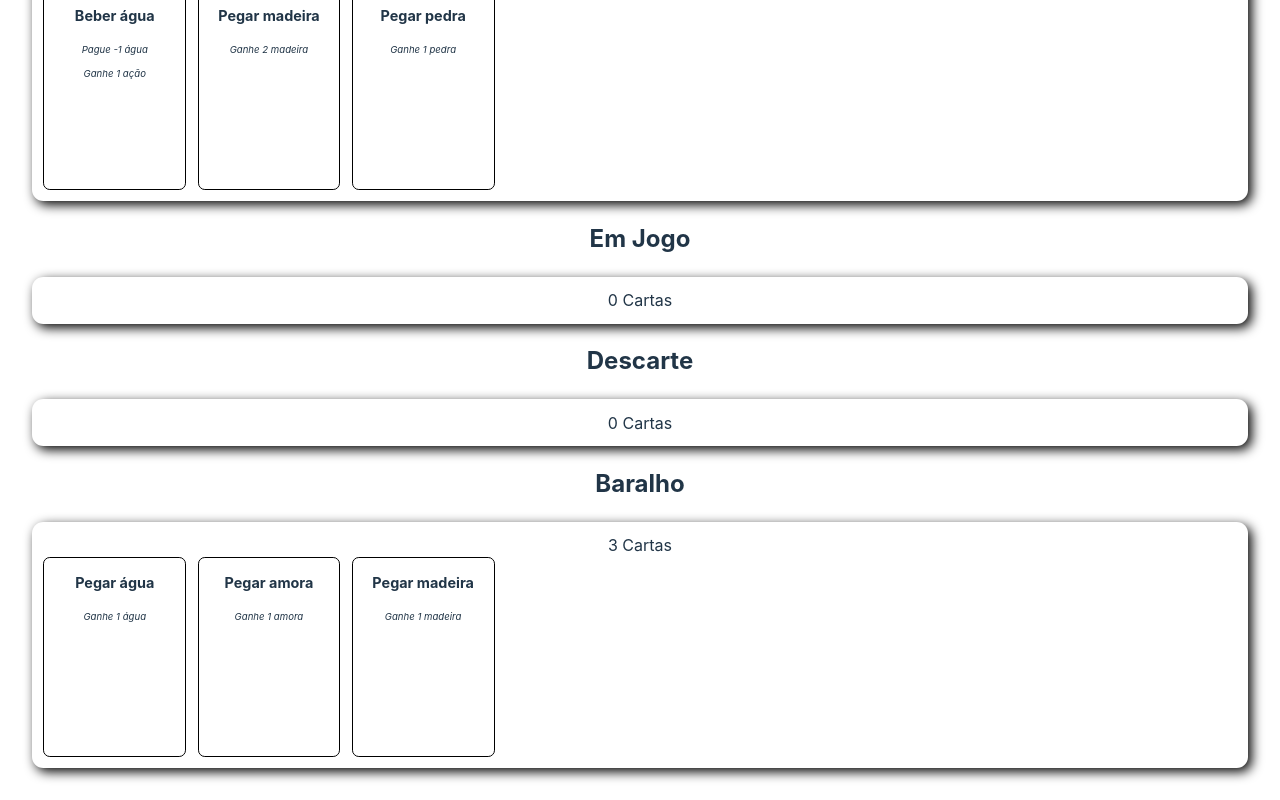
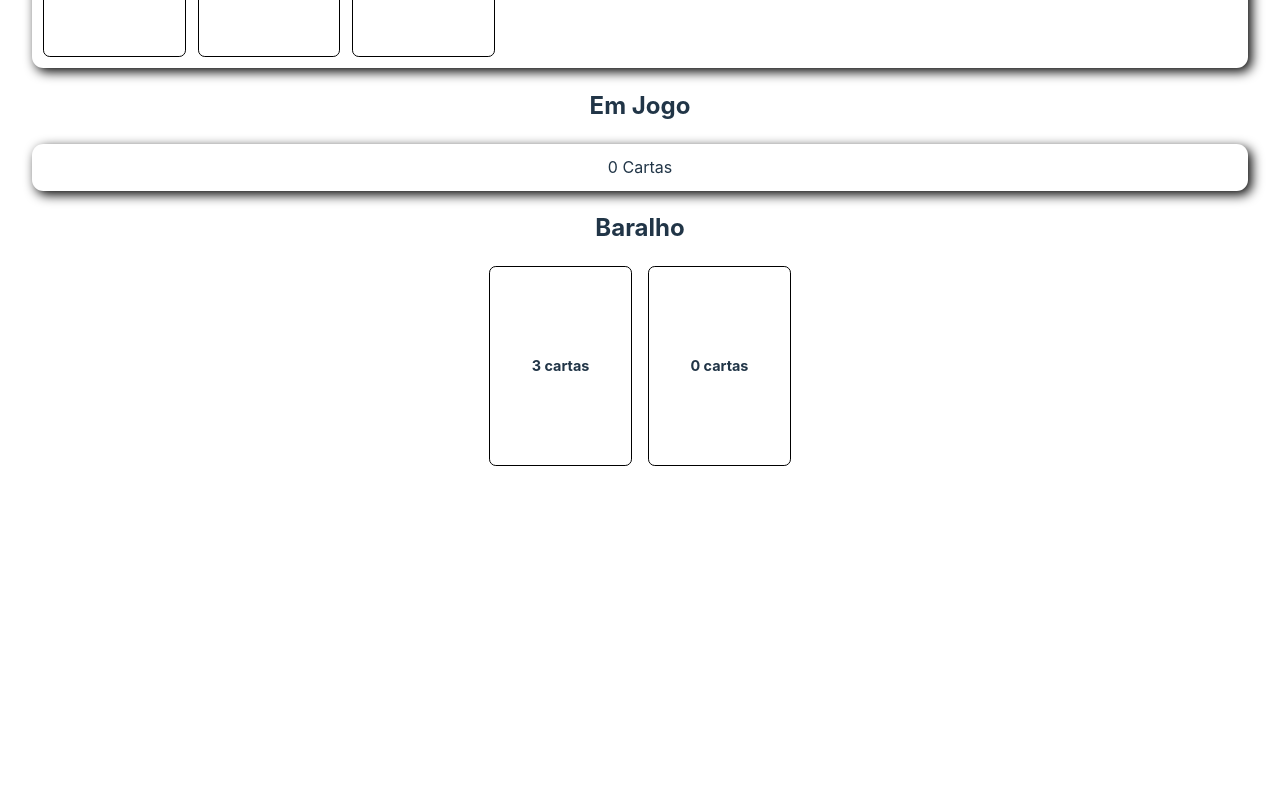
Before and after one commit to ufjf-gamelab/craft-cards, a React (Vite) app: page / in a window 1280 px wide. Shown: the part 1111-1911 px from the top of the page. After the commit the page ends 1609 px from the top, so only its background shows below. Built offline with nearby package versions, Linux system fonts and the light colour scheme.

Commit message:
adiciona descarte

```diff
--- a/src/App.css
+++ b/src/App.css
@@ -41,3 +41,14 @@
 .read-the-docs {
   color: #888;
 }
+
+.baralho-container{
+  display: flex;
+  justify-content: center;
+  gap: 1em;
+}
+
+.baralho-container > *{
+  zoom: 0.6;
+  box-shadow: 0.5em 0.5em 0 white;
+}
--- a/src/App.tsx
+++ b/src/App.tsx
@@ -6,6 +6,7 @@ import ListaDeCartas from "./ListaDeCartas.tsx";
 import {CartaType,GAME_INITIAL} from "./data/cartas.ts";
 import { GameActions, gameReducer, setupNewGame } from "./Game.ts";
 import Baralho from "./Baralho.tsx";
+import Descarte from "./Descarte.tsx";
 
 
 
@@ -40,8 +41,13 @@ function App() {
       <button onClick={diminuiAcao}>Diminui Ação</button>
       <button onClick={passarTurno}>Passar Turno</button>
       <ListaDeRecursos recursos={game.recursos} />
+
       <h2>Baralho da Oferta</h2>
-      <Baralho cartas={game.baralhoDaOferta}/>
+      <div className="baralho-container">
+        <Baralho cartas={game.baralhoDaOferta}/>
+        <Descarte cartas={game.descarteDaOferta}/>
+      </div>
+
       <h2>Oferta</h2>
       <ListaDeCartas>
         {game.oferta.map((item) => (
@@ -89,26 +95,11 @@ function App() {
           />
         ))}
       </ListaDeCartas>
-      <h2>Descarte</h2>
-      <ListaDeCartas>
-        {game.descarte.map((item) => (
-          <Carta
-            key={item.id}
-            carta={item}
-            onCartaClick={() => {}}
-          />
-        ))}
-      </ListaDeCartas>
       <h2>Baralho</h2>
-      <ListaDeCartas>
-        {game.baralho.map((item) => (
-          <Carta
-            key={item.id}
-            carta={item}
-            onCartaClick={() => {}}
-          />
-        ))}
-      </ListaDeCartas>
+      <div className="baralho-container">
+        <Baralho cartas={game.baralho}/>
+        <Descarte cartas={game.descarte}/>
+      </div>
     </>
   );
 }
--- /dev/null
+++ b/src/Descarte.css
@@ -0,0 +1,15 @@
+.descarte {
+  display: grid;
+  place-items: center;
+  border: 2px solid light-dark(black, white);
+  padding: 3mm;
+  height: 88mm;
+  width: 63mm;
+  border-radius: 3mm;
+}
+
+.descarte > h1{
+  margin: 0;
+  padding: 0;
+  font-size: 1.5em;
+}
--- /dev/null
+++ b/src/Descarte.tsx
@@ -0,0 +1,11 @@
+import { CartaType } from "./data/cartas";
+import "./Descarte.css";
+type DescarteProps = {
+  cartas: Array<CartaType>
+}
+
+export default function Descarte({ cartas } : DescarteProps){
+  return (
+    <div className="descarte"><h1>{cartas.length} cartas</h1></div>
+  );
+}
```
